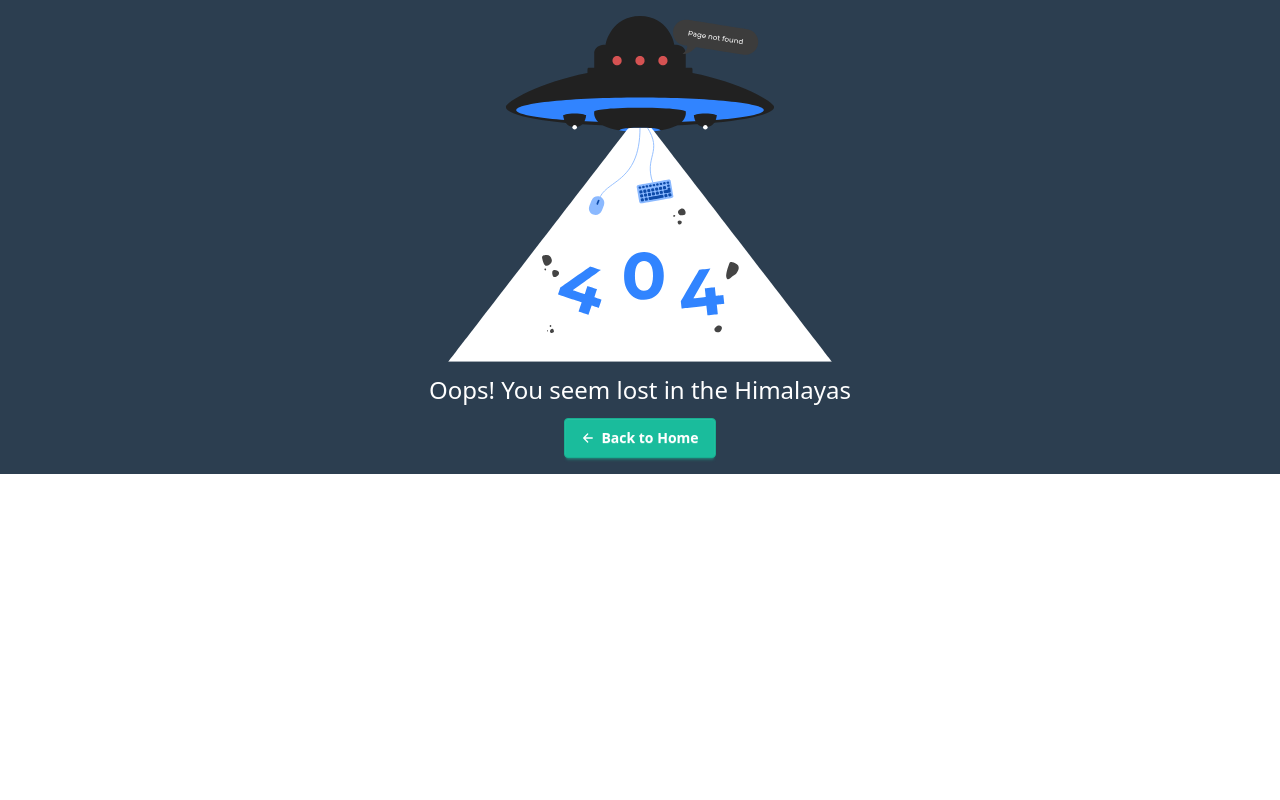
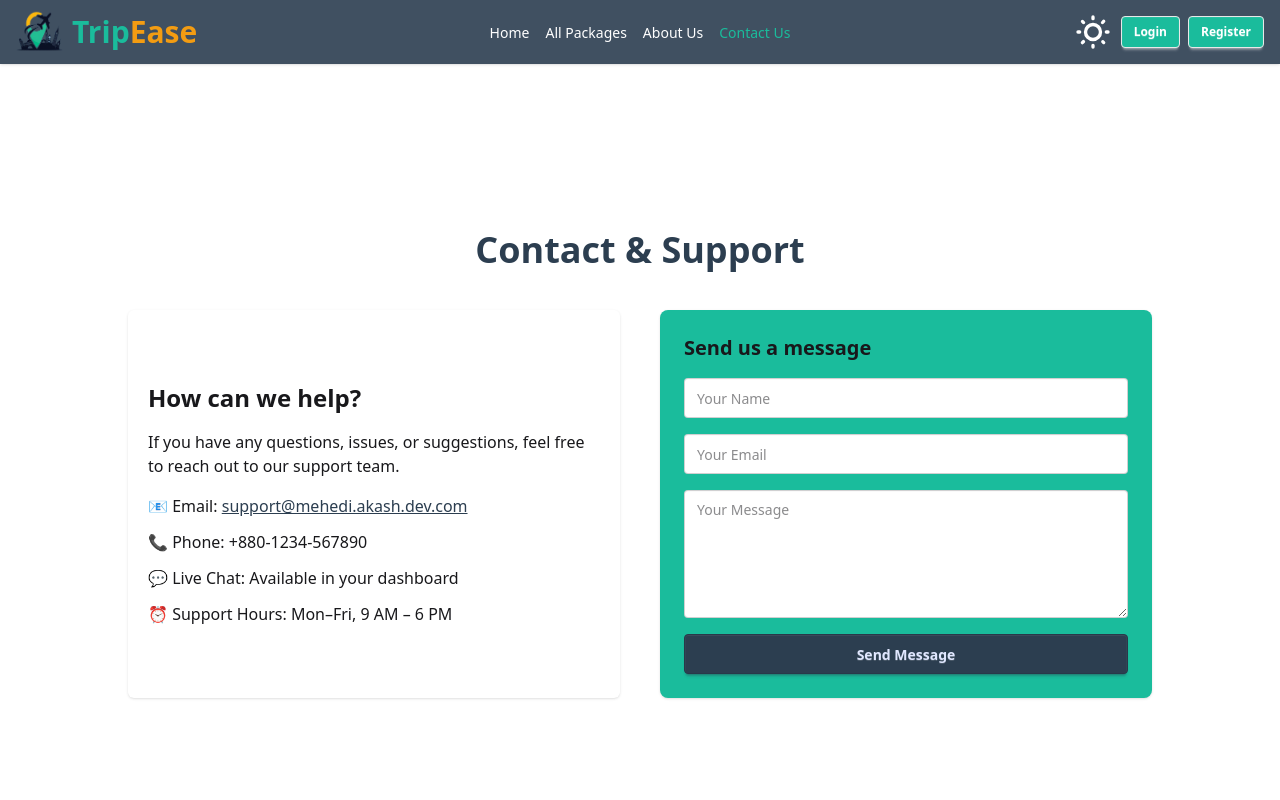
Before and after one commit to mehediakash01/Tour-Management-Client, a React (Vite) app: page /contact in a window 1280 px wide. Shown: the top 800 px of the page. Built offline with nearby package versions, Linux system fonts and the light colour scheme; no server answers.

Commit message:
made the navar sticky and added contact page in navbar

```diff
--- a/src/Components/Navbar/Navbar.jsx
+++ b/src/Components/Navbar/Navbar.jsx
@@ -14,11 +14,12 @@ const Navbar = () => {
       <NavLink to="/allPackage">All Packages</NavLink>
       {user && <NavLink to="/my-bookings">My Bookings</NavLink>}
       <NavLink to="/About-Us">About Us</NavLink>
+      <NavLink to="/contact">Contact Us</NavLink>
     </ul>
   );
 
   return (
-    <div className="navbar bg-primary shadow-sm px-4 relative">
+    <div className="navbar bg-primary/90 shadow-sm px-4  sticky top-0 z-10">
       <div className="navbar-start flex-1">
         <div className="dropdown lg:hidden">
           <div tabIndex={0} role="button" className="btn btn-ghost btn-sm">
--- a/src/Components/Router/router.jsx
+++ b/src/Components/Router/router.jsx
@@ -12,6 +12,7 @@ import AboutUs from "../../Pages/AboutUs/AboutUs";
 import AddPackage from "../../Pages/AddPackage/AddPackage";
 import ManagePackage from "../../Pages/ManagePackage/ManagePackage";
 import UpdatePackage from "../../Pages/ManagePackage/UpdatePackage";
+import Contact from "../../Pages/ContactUs/Contact";
 
 export const router = createBrowserRouter([
   {
@@ -74,6 +75,10 @@ export const router = createBrowserRouter([
         Component: AboutUs
       },
       {
+        path:'contact',
+        Component: Contact
+      },
+      {
         path:'update/:id',
         // loader: ({params})=>fetch(`https://tour-package-booking-management-ser.vercel.app/allPackage/${params.id}`),
         Component: UpdatePackage
--- /dev/null
+++ b/src/Pages/ContactUs/Contact.jsx
@@ -0,0 +1,63 @@
+import React from "react";
+
+const Contact = () => {
+  return (
+    <div className="min-h-screen flex items-center justify-center bg-base-100 px-4">
+      <div className="max-w-5xl w-full  ">
+        <h1 className="text-4xl font-bold text-center text-primary mb-10">Contact & Support</h1>
+
+        <div className="grid md:grid-cols-2 gap-10">
+          {/* Contact Info Section */}
+          <div className="flex flex-col justify-center shadow-sm rounded-md p-5">
+            <h2 className="text-2xl font-semibold mb-4">How can we help?</h2>
+            <p className=" mb-4">
+              If you have any questions, issues, or suggestions, feel free to reach out to our support team.
+            </p>
+
+            <ul className="space-y-3 s">
+              <li>
+                📧 Email:{" "}
+                <a
+                  href="mailto:support@yourfreelanceapp.com"
+                  className="text-primary underline"
+                >
+                  support@mehedi.akash.dev.com
+                </a>
+              </li>
+              <li>📞 Phone: +880-1234-567890</li>
+              <li>💬 Live Chat: Available in your dashboard</li>
+              <li>⏰ Support Hours: Mon–Fri, 9 AM – 6 PM</li>
+            </ul>
+          </div>
+
+          {/* Contact Form Section */}
+          <div className="bg-secondary rounded-lg shadow p-6 flex flex-col justify-center">
+            <h2 className="text-xl font-semibold mb-4">Send us a message</h2>
+            <form onSubmit={e=>e.target.preventDefault()} className="space-y-4">
+              <input
+                type="text"
+                placeholder="Your Name"
+                className="input input-bordered w-full"
+                required
+              />
+              <input
+                type="email"
+                placeholder="Your Email"
+                className="input input-bordered w-full"
+                required
+              />
+              <textarea
+                placeholder="Your Message"
+                className="textarea textarea-bordered w-full h-32"
+                required
+              ></textarea>
+              <button onClick={()=>alert('Thank you for your time')} className="btn btn-primary w-full">Send Message</button>
+            </form>
+          </div>
+        </div>
+      </div>
+    </div>
+  );
+};
+
+export default Contact;
```
